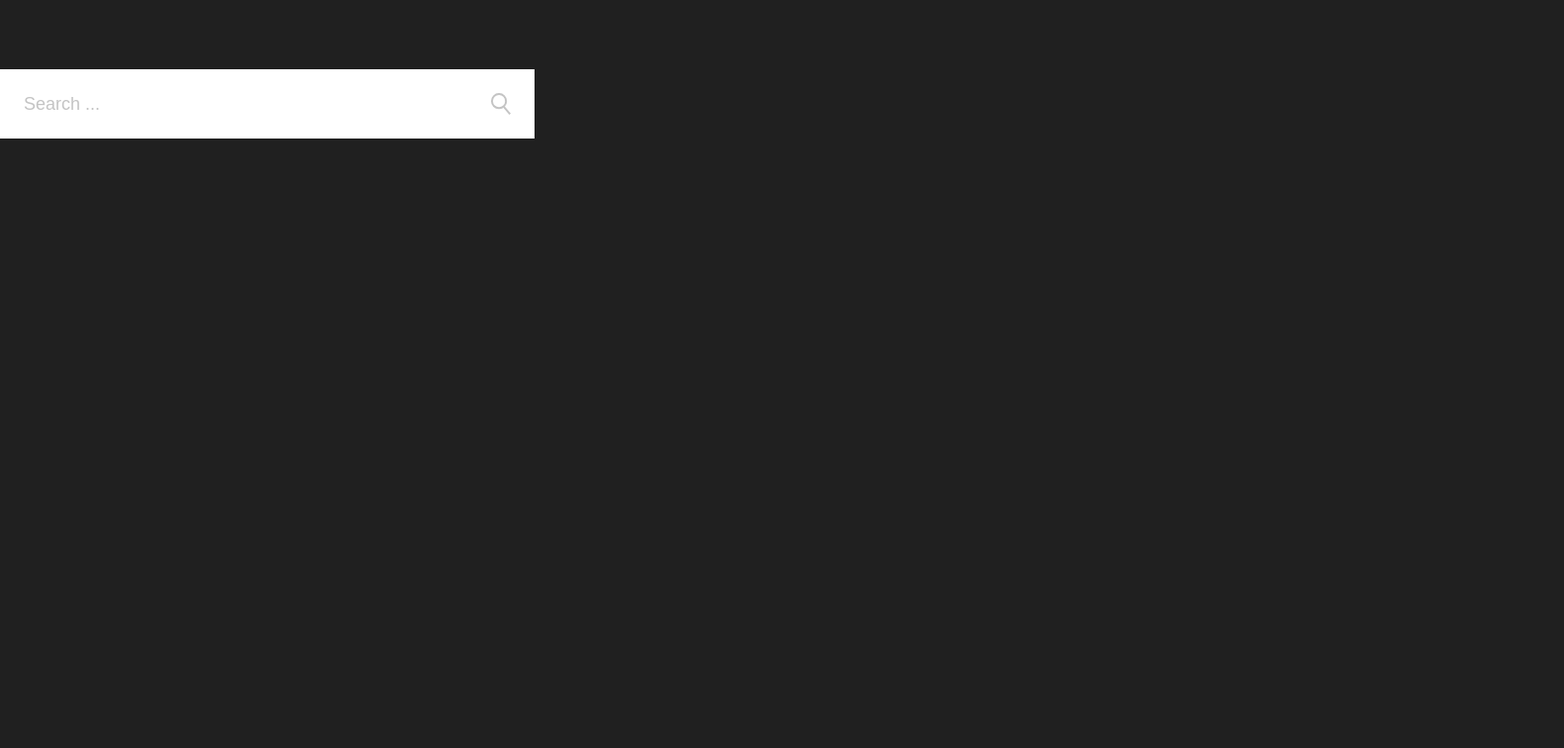
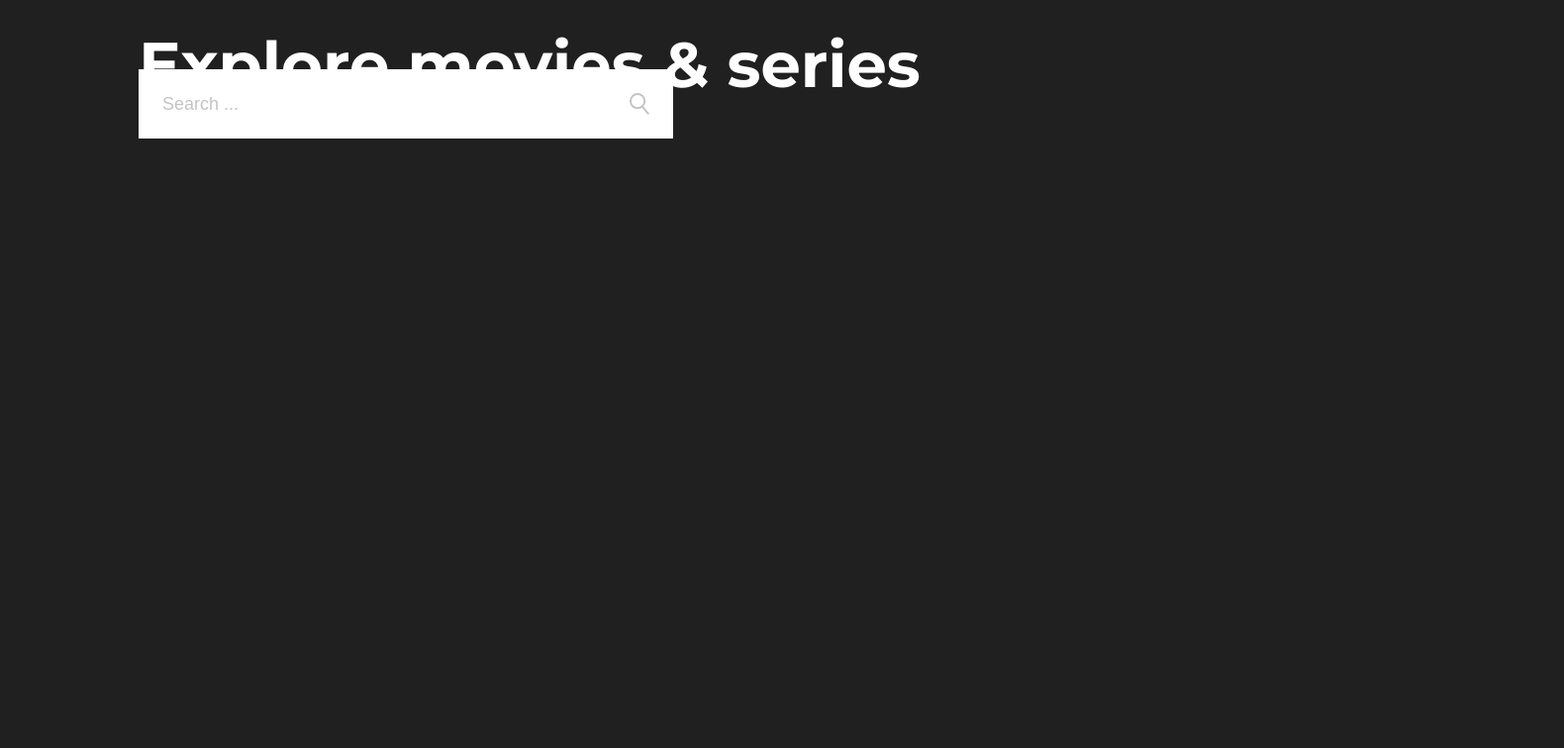
Before and after one commit to mort-gh/rmdb-geeksforless, a React (Create React App) app: page / in a window 1280 px wide. Shown: the top 756 px of the page at 99% size, 1580 px wide, since content can reach past the window. Built offline with nearby package versions, Linux system fonts and the light colour scheme; no server answers.

Commit message:
Add new global rules and styles

```diff
--- /dev/null
+++ b/src/shared/styles/fonts.scss
@@ -0,0 +1 @@
+@import url('https://fonts.googleapis.com/css2?family=Montserrat:wght@300;400;500;700&display=swap');
--- a/src/shared/styles/global.scss
+++ b/src/shared/styles/global.scss
@@ -1,3 +1,4 @@
+@import './fonts.scss';
 @import './variables.scss';
 
 html {
@@ -15,8 +16,7 @@ html {
 }
 
 body {
-  font-family: -apple-system, BlinkMacSystemFont, 'Segoe UI', Roboto, Oxygen,
-    Ubuntu, Cantarell, 'Open Sans', 'Helvetica Neue', sans-serif;
+  font-family: 'Montserrat', sans-serif;
   background: var(--color-bg);
 }
 
@@ -44,12 +44,22 @@ span {
   color: var(--color-text);
 }
 
+header {
+  position: relative;
+  width: 100%;
+}
+
 // container
 
-.container {
-  width: 1440;
-  padding-left: 90px;
-  padding-right: 90px;
+.container__header {
+  width: 1440px;
+  margin: 0 auto;
+}
+
+.container__main {
+  width: 1440px;
+  padding-left: var(--p140);
+  padding-right: var(--p140);
   margin: 0 auto;
 }
 
--- a/src/shared/styles/variables.scss
+++ b/src/shared/styles/variables.scss
@@ -2,4 +2,5 @@
   --color-bg: #202020;
   --color-text: #878787;
   --color-header: #ffffff;
+  --p140: 140px;
 }
```
